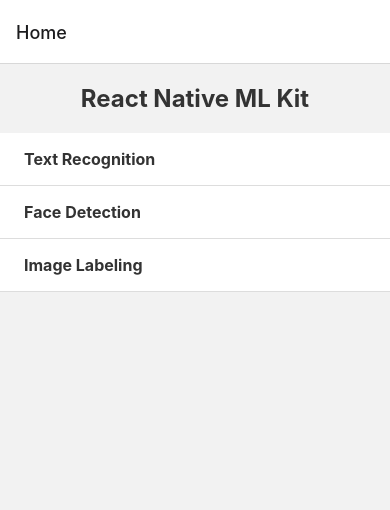
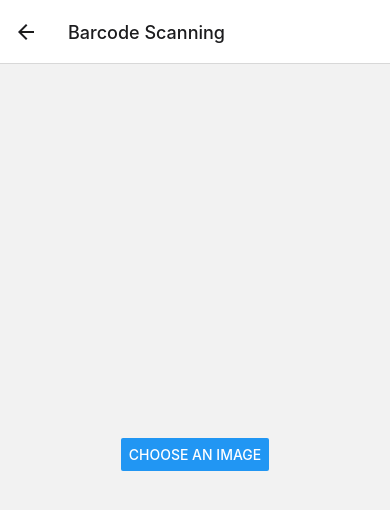
Before and after one commit to a7medev/react-native-ml-kit, a React Native app in the folder example/: screen /BarcodeScanning in a window 390 px wide. Shown: the top 510 px of the page. Built offline with nearby package versions, Linux system fonts and the light colour scheme.

Commit message:
feat(example): add barcode screen

```diff
--- a/example/package.json
+++ b/example/package.json
@@ -10,6 +10,7 @@
     "test": "jest"
   },
   "dependencies": {
+    "@react-native-ml-kit/barcode-scanning": "link:../barcode-scanning",
     "@react-native-ml-kit/face-detection": "link:../face-detection",
     "@react-native-ml-kit/image-labeling": "link:../image-labeling",
     "@react-native-ml-kit/text-recognition": "link:../text-recognition",
--- a/example/src/App.tsx
+++ b/example/src/App.tsx
@@ -5,10 +5,12 @@
 import FaceDetectionScreen from './face-detection/FaceDetectionScreen';
 import ImageLabelingScreen from './image-labeling/ImageLabelingScreen';
 import HomeScreen from './core/HomeScreen';
+import BarcodeScanningScreen from './barcode-scanning/BarcodeScanningScreen';
 
 export type ParamList = {
   Home: undefined;
   TextRecognition: undefined;
+  BarcodeScanning: undefined;
   FaceDetection: undefined;
   ImageLabeling: undefined;
 };
@@ -21,14 +23,19 @@
       <Stack.Navigator>
         <Stack.Screen name="Home" component={HomeScreen} />
         <Stack.Screen
+          name="TextRecognition"
+          component={TextRecognitionScreen}
+          options={{title: 'Text Recognition'}}
+        />
+        <Stack.Screen
+          name="BarcodeScanning"
+          component={BarcodeScanningScreen}
+          options={{title: 'Barcode Scanning'}}
+        />
+        <Stack.Screen
           name="FaceDetection"
           component={FaceDetectionScreen}
           options={{title: 'Face Detection'}}
-        />
-        <Stack.Screen
-          name="TextRecognition"
-          component={TextRecognitionScreen}
-          options={{title: 'Text Recognition'}}
         />
         <Stack.Screen
           name="ImageLabeling"
--- /dev/null
+++ b/example/src/barcode-scanning/BarcodeScanningScreen.tsx
@@ -0,0 +1,63 @@
+import React, {useState} from 'react';
+import {Text, StyleSheet, View, FlatList} from 'react-native';
+import BarcodeScanning, {Barcode} from '@react-native-ml-kit/barcode-scanning';
+import ChooseImageButton, {ImageDetails} from '../core/ChooseImageButton';
+import Label from '../core/Label';
+import PreviewImage from '../core/PreviewImage';
+
+const BarcodeScanningScreen = () => {
+  const [image, setImage] = useState<ImageDetails>();
+  const [barcodes, setBarcodes] = useState<Barcode[]>([]);
+
+  const handleChoose = async (currentImage: ImageDetails) => {
+    setImage(currentImage);
+
+    const result = await BarcodeScanning.scan(currentImage.path);
+
+    setBarcodes(result);
+  };
+
+  return (
+    <View style={styles.container}>
+      <ChooseImageButton onChoose={handleChoose} />
+
+      {image && <PreviewImage source={image.path} />}
+
+      {barcodes.length > 0 && (
+        <>
+          <Text style={styles.heading}>Barcodes</Text>
+
+          <FlatList
+            data={barcodes}
+            style={styles.list}
+            keyExtractor={barcode => `${barcode.format}-${barcode.value}`}
+            renderItem={({item}) => (
+              <Label key={item.value}>
+                {item.value} - {item.format}
+              </Label>
+            )}
+          />
+        </>
+      )}
+    </View>
+  );
+};
+
+const styles = StyleSheet.create({
+  container: {
+    flex: 1,
+    justifyContent: 'center',
+    alignItems: 'center',
+  },
+  heading: {
+    fontSize: 20,
+    marginBottom: 10,
+    marginTop: 20,
+  },
+  list: {
+    width: '100%',
+    padding: 10,
+  },
+});
+
+export default BarcodeScanningScreen;
--- a/example/src/core/HomeScreen.tsx
+++ b/example/src/core/HomeScreen.tsx
@@ -12,6 +12,10 @@
       <ListTile
         title="Text Recognition"
         onPress={() => navigation.navigate('TextRecognition')}
+      />
+      <ListTile
+        title="Barcode Scanning"
+        onPress={() => navigation.navigate('BarcodeScanning')}
       />
       <ListTile
         title="Face Detection"
--- /dev/null
+++ b/example/src/core/Label.tsx
@@ -0,0 +1,32 @@
+import React from 'react';
+import {View, Text, StyleSheet} from 'react-native';
+
+interface LabelProps {
+  children: React.ReactNode;
+}
+
+const Label = ({children}: LabelProps) => {
+  return (
+    <View style={styles.label}>
+      <Text>{children}</Text>
+    </View>
+  );
+};
+
+const styles = StyleSheet.create({
+  label: {
+    backgroundColor: 'white',
+    shadowColor: '#000',
+    shadowOffset: {width: 0, height: 1},
+    shadowOpacity: 0.2,
+    shadowRadius: 1,
+    elevation: 1,
+    padding: 10,
+    borderRadius: 5,
+    marginBottom: 8,
+    marginHorizontal: 10,
+    alignItems: 'center',
+  },
+});
+
+export default Label;
--- a/example/src/image-labeling/ImageLabelingScreen.tsx
+++ b/example/src/image-labeling/ImageLabelingScreen.tsx
@@ -3,7 +3,7 @@
 import ImageLabeling, {Label} from '@react-native-ml-kit/image-labeling';
 import ChooseImageButton, {ImageDetails} from '../core/ChooseImageButton';
 
-const App = () => {
+const ImageLabelingScreen = () => {
   const [labels, setLabels] = useState<Label[]>([]);
 
   const handleChoose = async (image: ImageDetails) => {
@@ -50,4 +50,4 @@
   },
 });
 
-export default App;
+export default ImageLabelingScreen;
```
Also changed, not shown: 3 other files (tests, documents, lock files or other folders).
